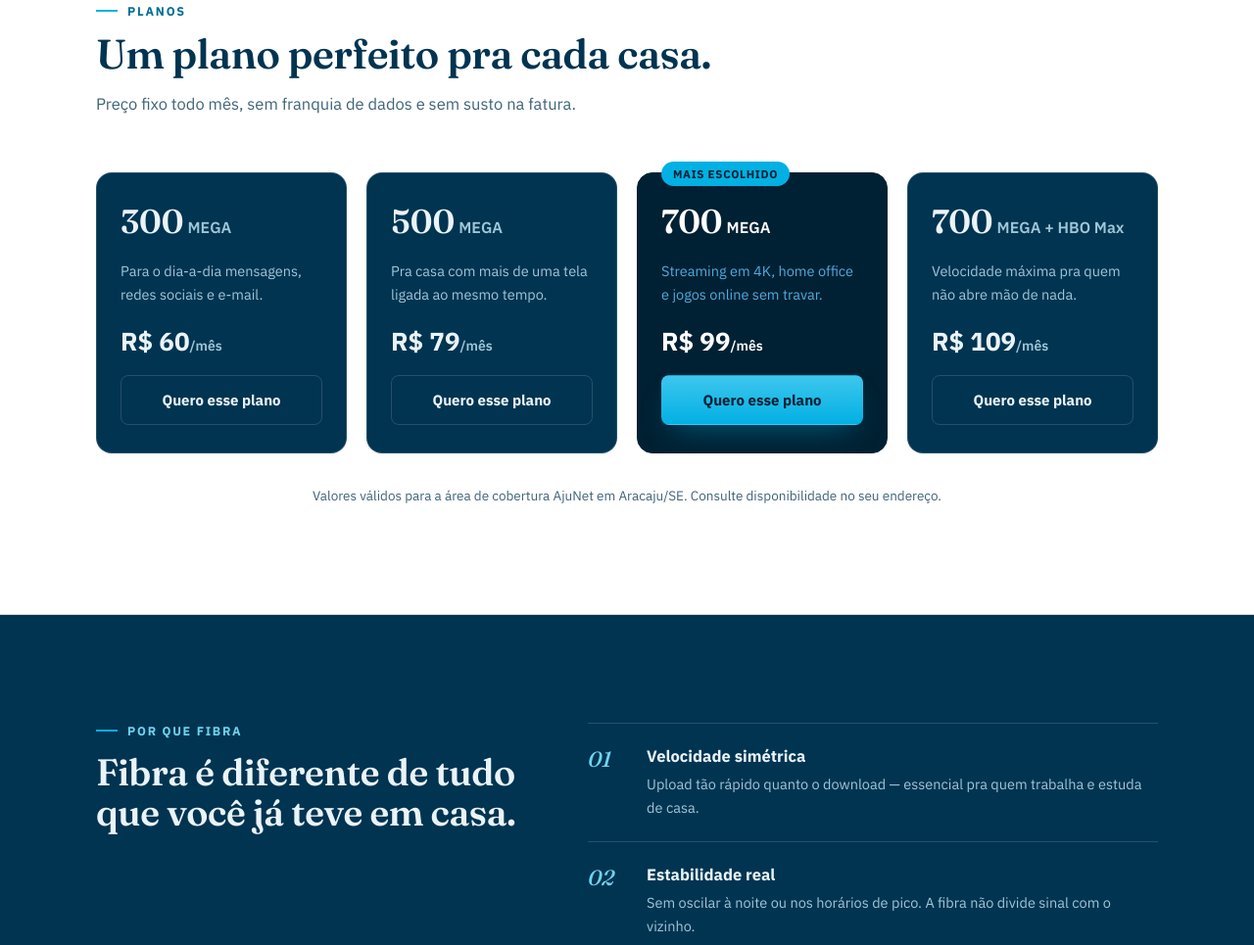
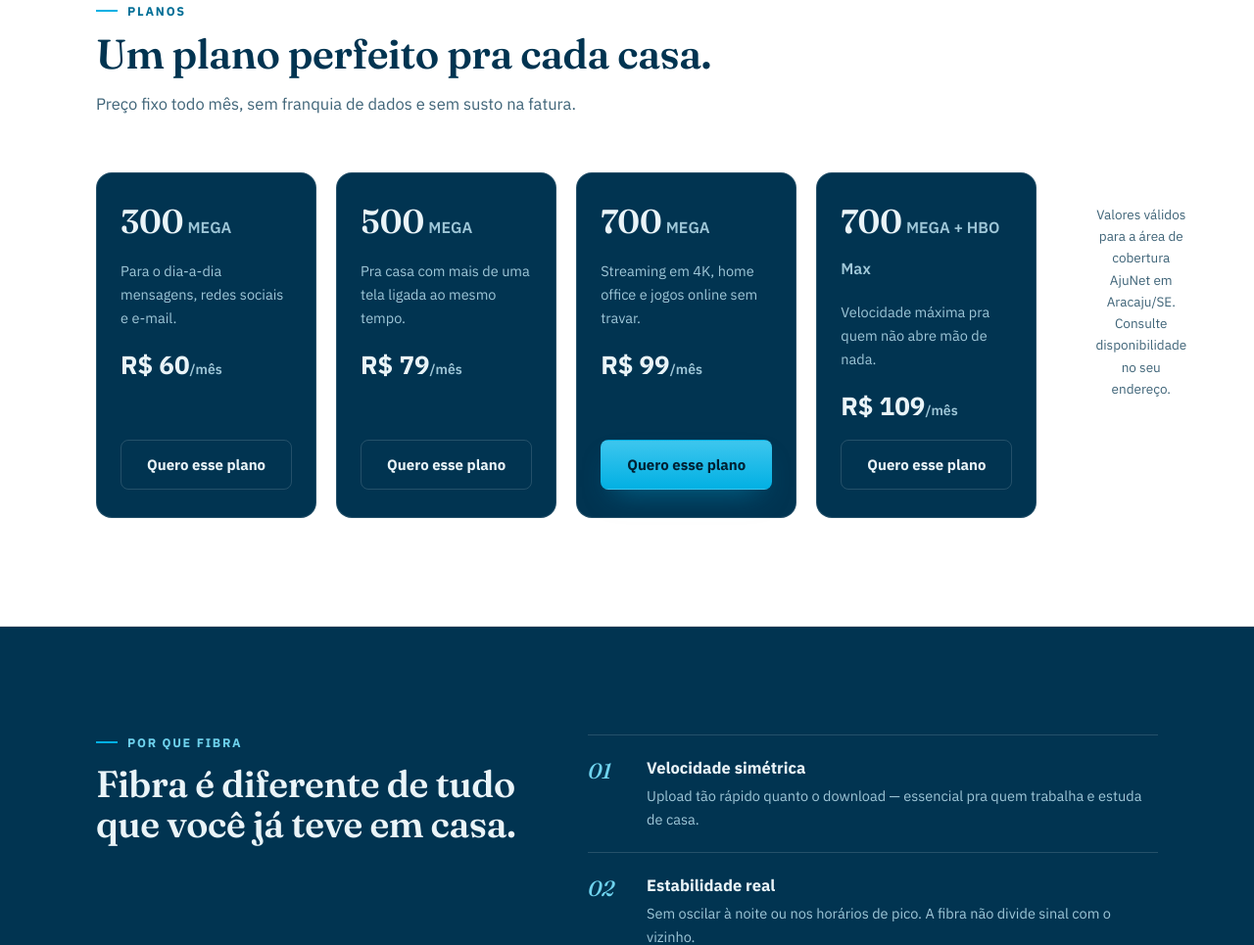
Before and after one commit to DinarteInacio/aju-net, a plain HTML site: page index.html in a window 1280 px wide. Shown: the part 903-1868 px from the top of the page at 98% size. Drawn offline with Linux system fonts and the light colour scheme.

Commit message:
Update index.html

```diff
--- a/index.html
+++ b/index.html
@@ -102,8 +102,8 @@
           <div class="plan-price">R$ 79<span>/mês</span></div>
           <a href="https://wa.me/5579999413488?text=Ol%C3%A1!%20Quero%20saber%20mais%20sobre%20o%20plano%20de%20500%20Mega%20da%20AjuNet." target="_blank" rel="noopener" class="btn btn-ghost">Quero esse plano</a>
         </div>
-        <div class="plan-card popular">
-          <div class="plan-tag">Mais escolhido</div>
+        <div class="plan-grid">
+          <div class="plan-card">
           <div class="plan-speed">700<span>MEGA</span></div>
           <p class="plan-desc">Streaming em 4K, home office e jogos online sem travar.</p>
           <div class="plan-price">R$ 99<span>/mês</span></div>
```
